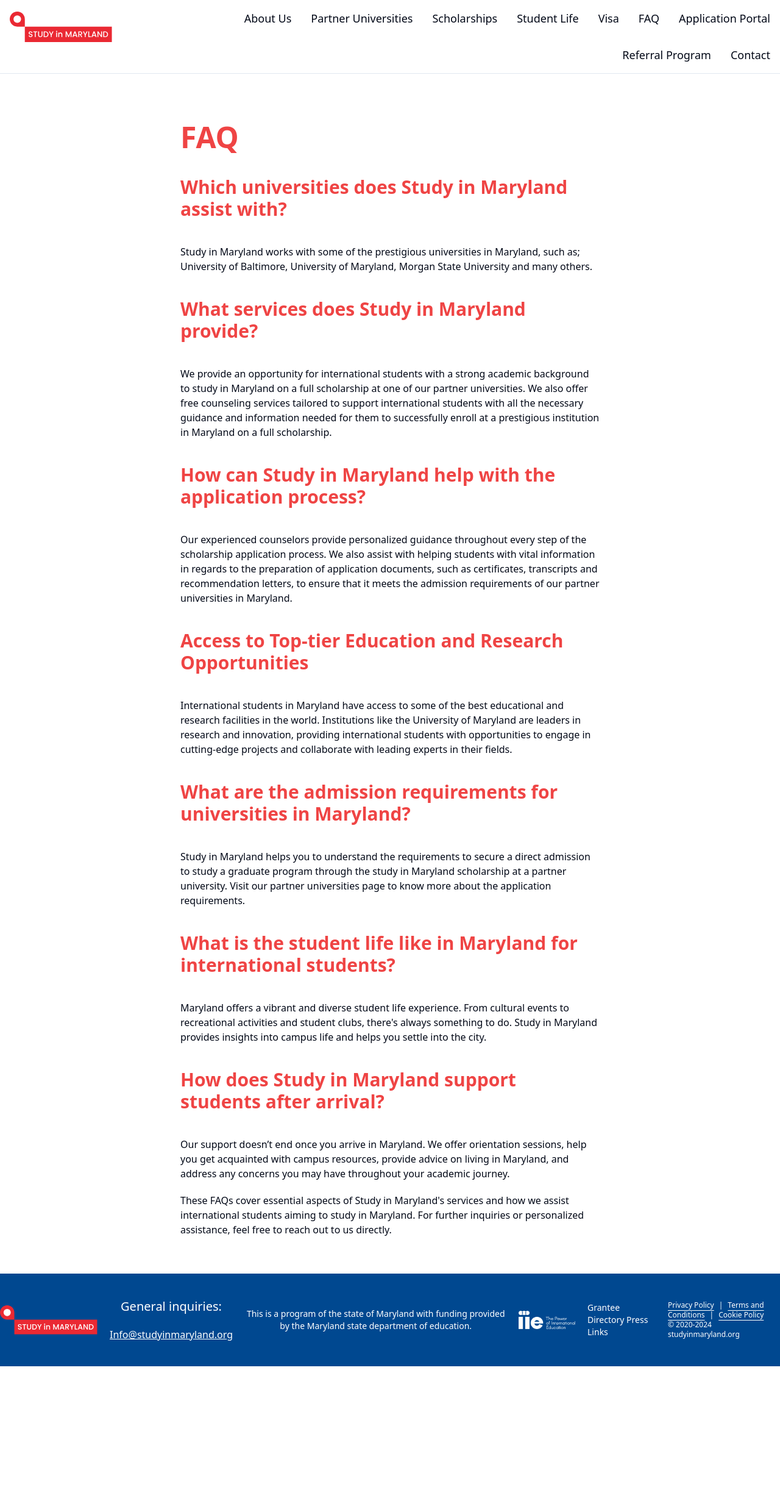
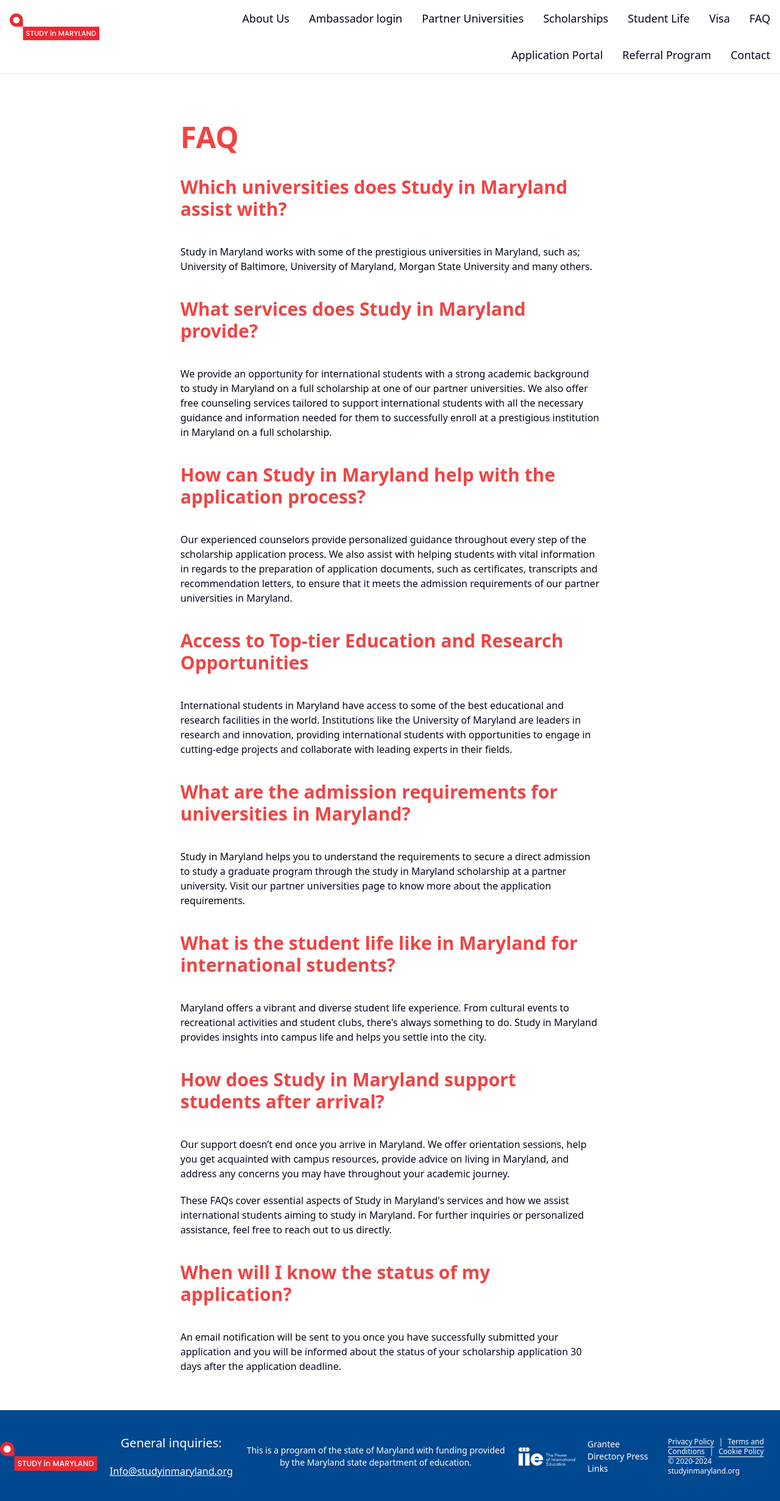
Before and after one commit to Babithkp/studyinmaryland-frontend, a React (Vite) app: page /faq in a window 1280 px wide. Shown: the top 2462 px of the page at 61% size. Before the commit the page ends 2241 px from the top, so only its background shows below. Built offline with nearby package versions, Linux system fonts and the light colour scheme.

Commit message:
ready to host

```diff
--- a/src/components/app/AgentDashboard.tsx
+++ b/src/components/app/AgentDashboard.tsx
@@ -187,7 +187,7 @@ export default function AgentDashboard() {
                 className="cursor-pointer text-white hover:text-blue-500 bg-blue-400 m-2 p-2 rounded-xl"
                 onClick={onChangeProfileCick}
               >
-                Change Photo
+                Upload Photo
               </p>
             )}
           </div>
--- a/src/components/app/Faq.tsx
+++ b/src/components/app/Faq.tsx
@@ -1,5 +1,4 @@
-export default function Faq() {
-  return (
+export default function Faq() {  return (
     <main className="flex items-center justify-center ">
       <section className="w-[60%] p-10 max-md:w-full max-md:p-4 font-medium">
         <article>
@@ -84,6 +83,15 @@ export default function Faq() {
             Maryland. For further inquiries or personalized assistance, feel
             free to reach out to us directly.
           </p>
+          <p className="my-10 text-3xl font-bold text-red-500 max-md:text-3xl">
+            When will I know the status of my application?
+          </p>
+          <p className="text-md my-5">
+            An email notification will be sent to you once you have successfully
+            submitted your application and you will be informed about the status
+            of your scholarship application 30 days after the application
+            deadline.
+          </p>
         </article>
       </section>
     </main>
--- a/src/components/app/com/nav_foot/Navbar.tsx
+++ b/src/components/app/com/nav_foot/Navbar.tsx
@@ -74,6 +74,11 @@ export default function Navbar() {
             <a href={`/agent-dashboard/${agentId}`}>Dashboard</a>
           </li>
         )}
+        {!agentId && (
+          <li>
+            <a href={"/Agent-signin"}>Ambassador login</a>
+          </li>
+        )}
         <li>
           <a href={"/partner-universities"}>Partner Universities</a>
         </li>
@@ -131,39 +136,47 @@ export default function Navbar() {
               </a>
               <a
                 href={"/aboutus"}
-                className="block w-full border-b-[1px] px-5 py-4 text-base font-medium text-black"
+                className="block w-full border-b-[1px] px-5 py-4 text-base font-medium text-black hover:bg-red-500 hover:text-white"
               >
                 About Us
               </a>
               {agentId && (
                 <a
                   href={`/agent-dashboard/${agentId}`}
-                  className="block w-full border-b-[1px] px-5 py-4 text-base font-medium text-black"
+                  className="block w-full border-b-[1px] px-5 py-4 text-base font-medium text-black hover:bg-red-500 hover:text-white"
                 >
                   Dashboard
                 </a>
               )}
+              {!agentId && (
+                <a
+                  href={"/Agent-signin"}
+                  className="block w-full border-b-[1px] px-5 py-4 text-base font-medium text-black hover:bg-red-500 hover:text-white"
+                >
+                  Ambassador login
+                </a>
+              )}
               <a
                 href={"/partner-universities"}
-                className="block w-full border-b-[1px] px-5 py-4 text-base font-medium text-black"
+                className="block w-full border-b-[1px] px-5 py-4 text-base font-medium text-black hover:bg-red-500 hover:text-white"
               >
                 Partner Universities
               </a>
               <a
                 href={"/Scholarships"}
-                className="block w-full border-b-[1px] px-5 py-4 text-base font-medium text-black"
+                className="block w-full border-b-[1px] px-5 py-4 text-base font-medium text-black hover:bg-red-500 hover:text-white"
               >
                 Scholarships
               </a>
               <a
                 href={"/student-life"}
-                className="block w-full border-b-[1px] px-5 py-4 text-base font-medium text-black"
+                className="block w-full border-b-[1px] px-5 py-4 text-base font-medium text-black hover:bg-red-500 hover:text-white"
               >
                 Student Life
               </a>
               <a
                 href={"/visa"}
-                className="block w-full border-b-[1px] px-5 py-4 text-base font-medium text-black"
+                className="block w-full border-b-[1px] px-5 py-4 text-base font-medium text-black hover:bg-red-500 hover:text-white"
               >
                 Visa
               </a>
```
